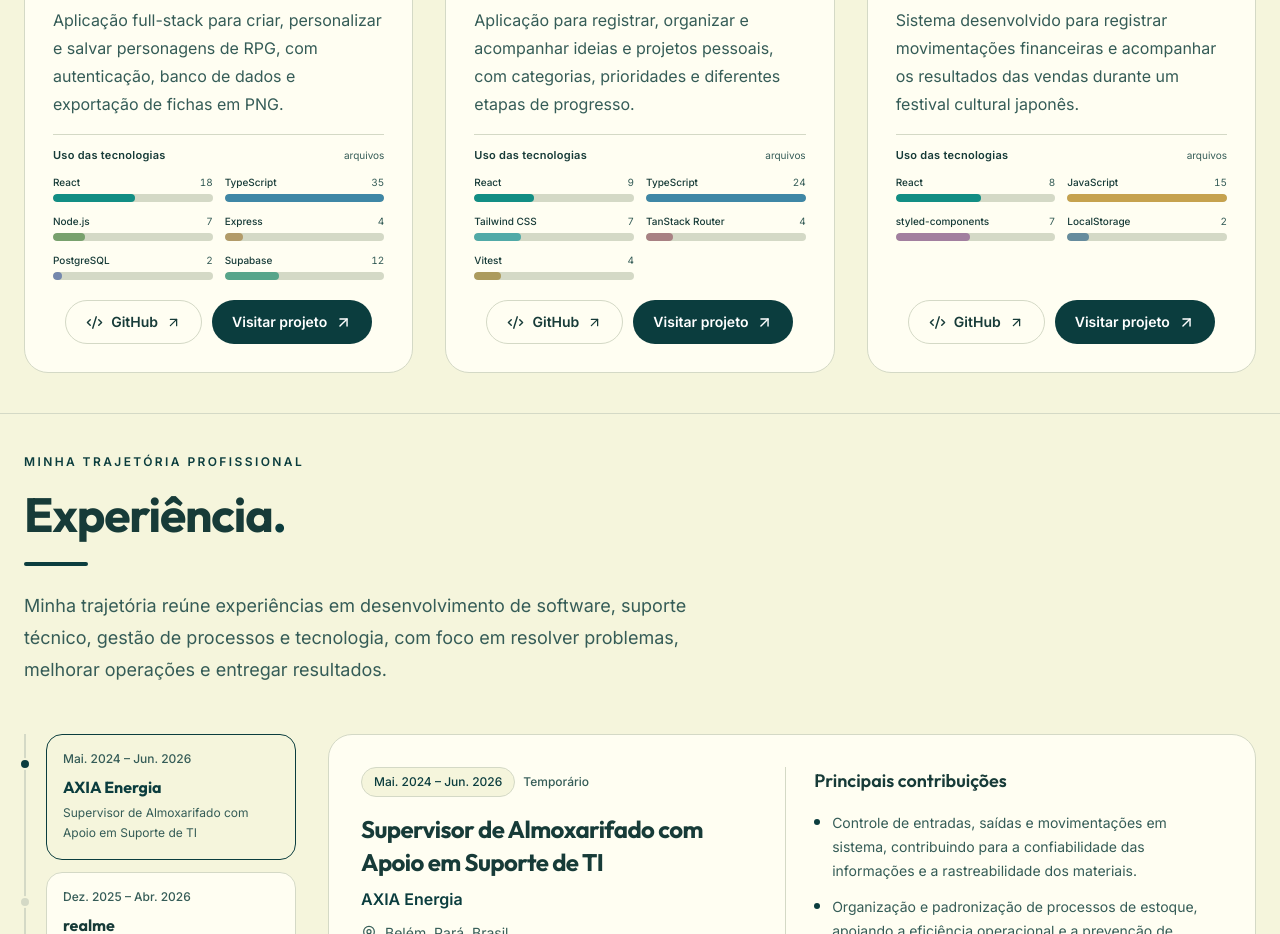
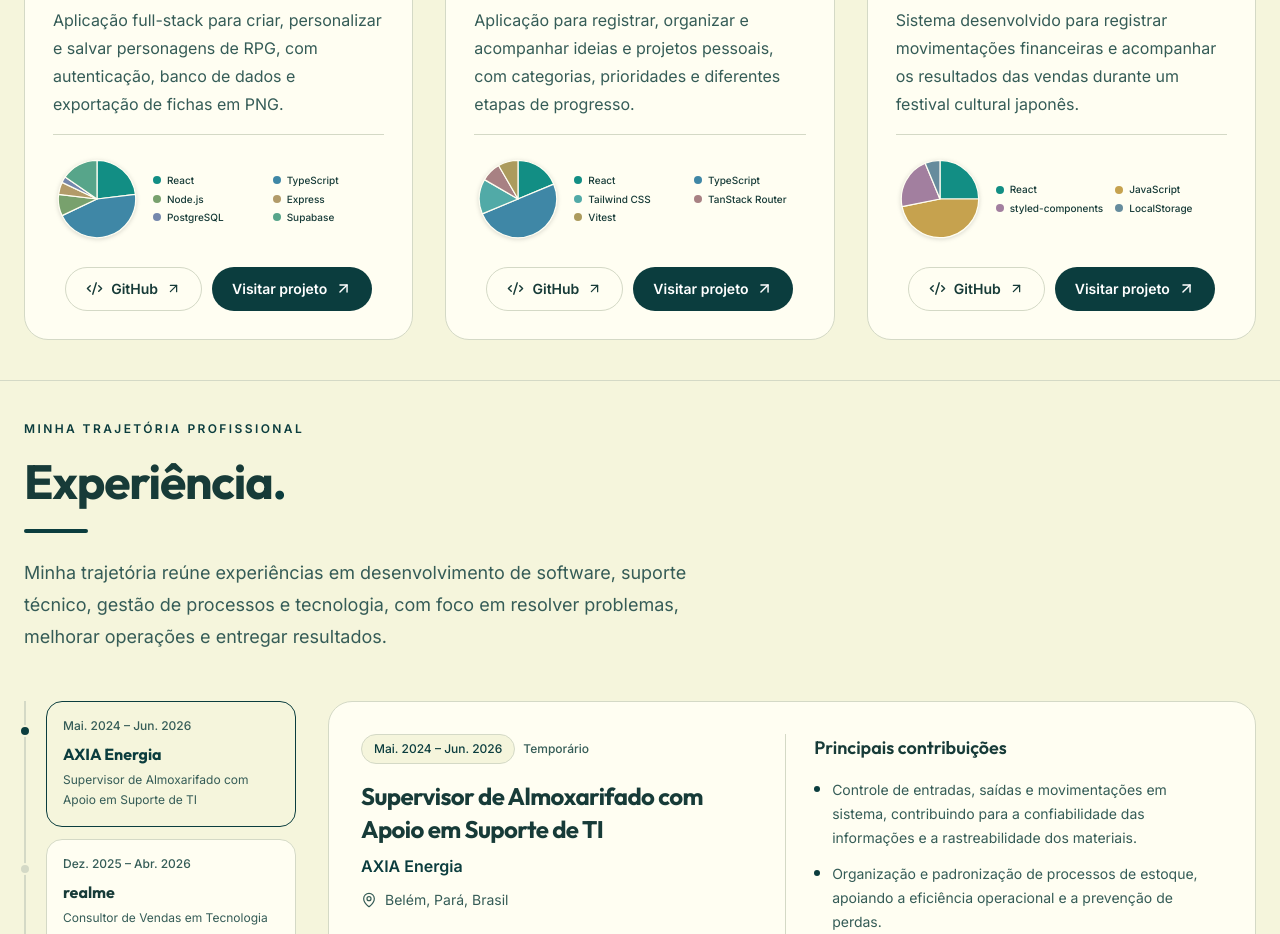
Before and after one commit to AlexandroLeao/developer-portfolio, a React (Vite) app: page / in a window 1280 px wide. Shown: the part 2640-3574 px from the top of the page. Built offline with nearby package versions, Linux system fonts and the light colour scheme.

Commit message:
feat: render proportional stack pie charts with name-only legends

```diff
--- a/src/components/ProjectStackChart.tsx
+++ b/src/components/ProjectStackChart.tsx
@@ -22,70 +22,95 @@ const stackColors: Record<string, string> = {
 
 const translations = {
   pt: {
-    heading: 'Uso das tecnologias',
-    unit: 'arquivos',
-    ariaLabel: 'Tecnologias por arquivos de código',
-    method: 'Arquivos associados a cada tecnologia nos repositórios. Uma mesma origem pode contar para mais de uma tecnologia; os valores não são porcentagens.',
+    ariaLabel: 'Distribuição das tecnologias do projeto',
+    method: 'As fatias representam a proporção de arquivos associados a cada stack. Um mesmo arquivo pode utilizar mais de uma tecnologia.',
   },
   en: {
-    heading: 'Technology usage',
-    unit: 'files',
-    ariaLabel: 'Technologies by source files',
-    method: 'Source files associated with each technology in the repositories. A file may count toward multiple technologies; these values are not percentages.',
+    ariaLabel: 'Project technology distribution',
+    method: 'Slices reflect the relative number of files associated with each stack. The same file may use more than one technology.',
   },
 }
 
-// Repository snapshot: 2026-11-07. Values are code-file counts, not estimated percentages.
-// Each technology is counted by its applicable code files (language, imports,
-// backend modules, routing, style usage, tests, storage calls, or SQL migrations).
+function pointOnCircle(fraction: number) {
+  const angle = fraction * Math.PI * 2 - Math.PI / 2
+  return {
+    x: Number((50 + 44 * Math.cos(angle)).toFixed(4)),
+    y: Number((50 + 44 * Math.sin(angle)).toFixed(4)),
+  }
+}
+
+function slicePath(start: number, end: number) {
+  const from = pointOnCircle(start)
+  const to = pointOnCircle(end)
+  const largeArc = end - start > 0.5 ? 1 : 0
+
+  return [
+    'M 50 50',
+    'L ' + from.x + ' ' + from.y,
+    'A 44 44 0 ' + largeArc + ' 1 ' + to.x + ' ' + to.y,
+    'Z',
+  ].join(' ')
+}
+
+// Repository snapshot: 2026-11-07. Proportions use measured source-file
+// associations, not mutually exclusive language percentages.
 export default function ProjectStackChart({ project, language }: ProjectStackChartProps) {
   const text = translations[language]
-  const maxCount = Math.max(1, ...project.technologies.map((technology) => project.stackFileCounts[technology] ?? 0))
+  const total = Math.max(
+    1,
+    project.technologies.reduce((sum, technology) => sum + (project.stackFileCounts[technology] ?? 0), 0),
+  )
+  let offset = 0
+
+  const slices = project.technologies.map((technology) => {
+    const count = project.stackFileCounts[technology] ?? 0
+    const start = offset
+    const end = offset + count / total
+    offset = end
+
+    return { technology, count, path: slicePath(start, end) }
+  })
 
   return (
-    <section className="min-w-0 border-t border-(--color-border) pt-3" aria-label={text.ariaLabel}>
-      <div className="mb-3 flex items-baseline justify-between gap-2">
-        <h4 className="text-[11px] font-semibold tracking-wide text-(--color-text)">
-          {text.heading}
-        </h4>
-        <span className="shrink-0 text-[10px] text-(--color-text-muted)" title={text.method}>
-          {text.unit}
-        </span>
+    <figure className="min-w-0 border-t border-(--color-border) pt-4" aria-label={text.ariaLabel}>
+      <div className="flex min-h-24 items-center gap-3">
+        <svg
+          viewBox="0 0 100 100"
+          role="img"
+          aria-label={text.ariaLabel}
+          className="h-22 w-22 shrink-0 overflow-visible drop-shadow-sm"
+        >
+          {slices.map(({ technology, count, path }) => (
+            <path
+              key={technology}
+              data-stack={technology}
+              data-files={count}
+              d={path}
+              fill={stackColors[technology] ?? '#668d83'}
+              stroke="var(--color-surface)"
+              strokeWidth="1.4"
+              strokeLinejoin="round"
+              className="transition-opacity duration-200 hover:opacity-80 motion-reduce:transition-none"
+            >
+              <title>{technology}</title>
+            </path>
+          ))}
+        </svg>
+
+        <ul aria-label={text.ariaLabel} className="grid min-w-0 flex-1 grid-cols-2 gap-x-2 gap-y-1.5">
+          {project.technologies.map((technology) => (
+            <li key={technology} className="flex min-w-0 items-center gap-1.5 text-[10px] font-medium leading-tight text-(--color-text)">
+              <span
+                aria-hidden="true"
+                className="h-2 w-2 shrink-0 rounded-full"
+                style={{ backgroundColor: stackColors[technology] ?? '#668d83' }}
+              />
+              <span className="min-w-0 break-words">{technology}</span>
+            </li>
+          ))}
+        </ul>
       </div>
-
-      <ul className="grid min-w-0 grid-cols-2 gap-x-3 gap-y-3" title={text.method}>
-        {project.technologies.map((technology) => {
-          const count = project.stackFileCounts[technology] ?? 0
-          const width = (count / maxCount) * 100
-
-          return (
-            <li
-              key={technology}
-              className="group min-w-0"
-              aria-label={technology + ': ' + count + ' ' + text.unit}
-              title={technology + ' · ' + count + ' ' + text.unit}
-            >
-              <div className="mb-1 flex min-w-0 items-baseline justify-between gap-1">
-                <span className="min-w-0 break-words text-[10px] font-medium leading-tight text-(--color-text)">
-                  {technology}
-                </span>
-                <span className="shrink-0 text-[10px] tabular-nums text-(--color-text-muted)">
-                  {count}
-                </span>
-              </div>
-              <div aria-hidden="true" className="h-2 overflow-hidden rounded-full bg-(--color-border)">
-                <div
-                  className="h-full rounded-full transition-[filter] duration-200 group-hover:brightness-125 motion-reduce:transition-none"
-                  style={{
-                    width: String(width) + '%',
-                    backgroundColor: stackColors[technology] ?? '#668d83',
-                  }}
-                />
-              </div>
-            </li>
-          )
-        })}
-      </ul>
-    </section>
+      <figcaption className="sr-only">{text.method}</figcaption>
+    </figure>
   )
 }
```
